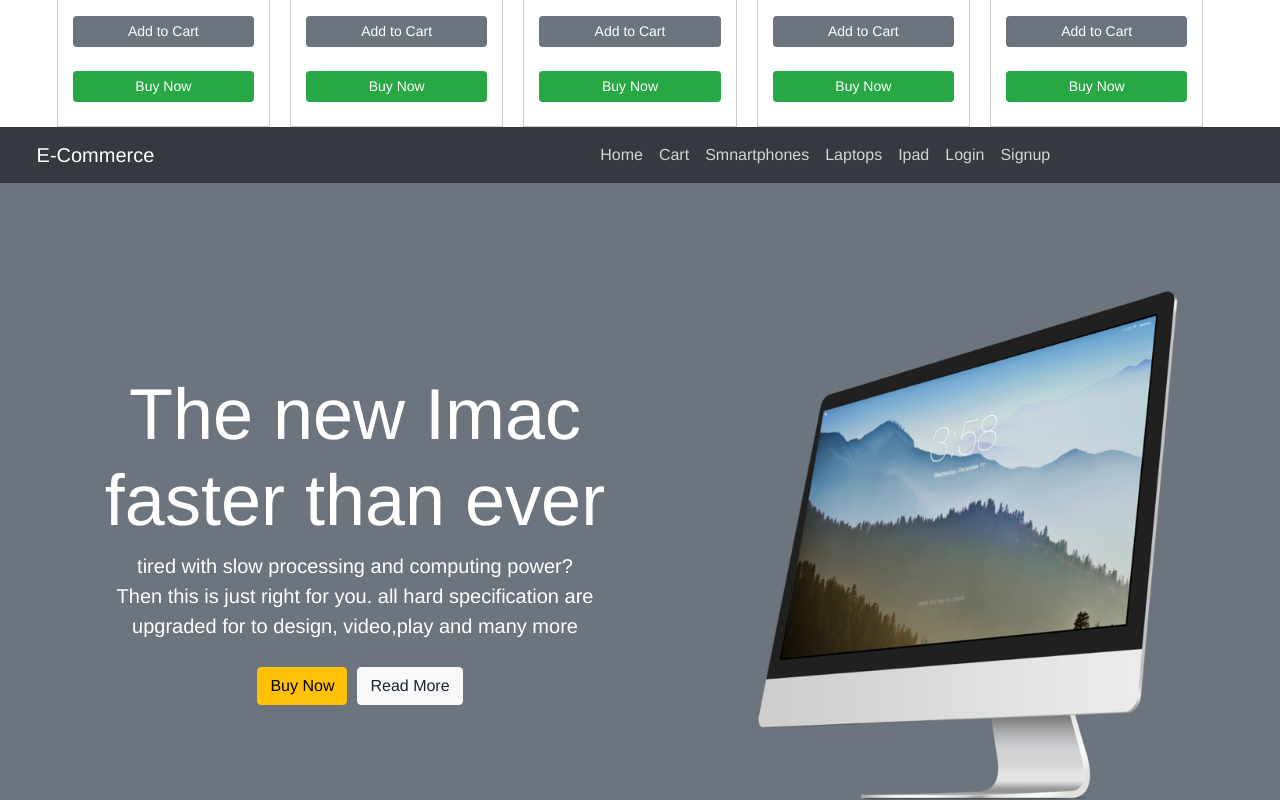
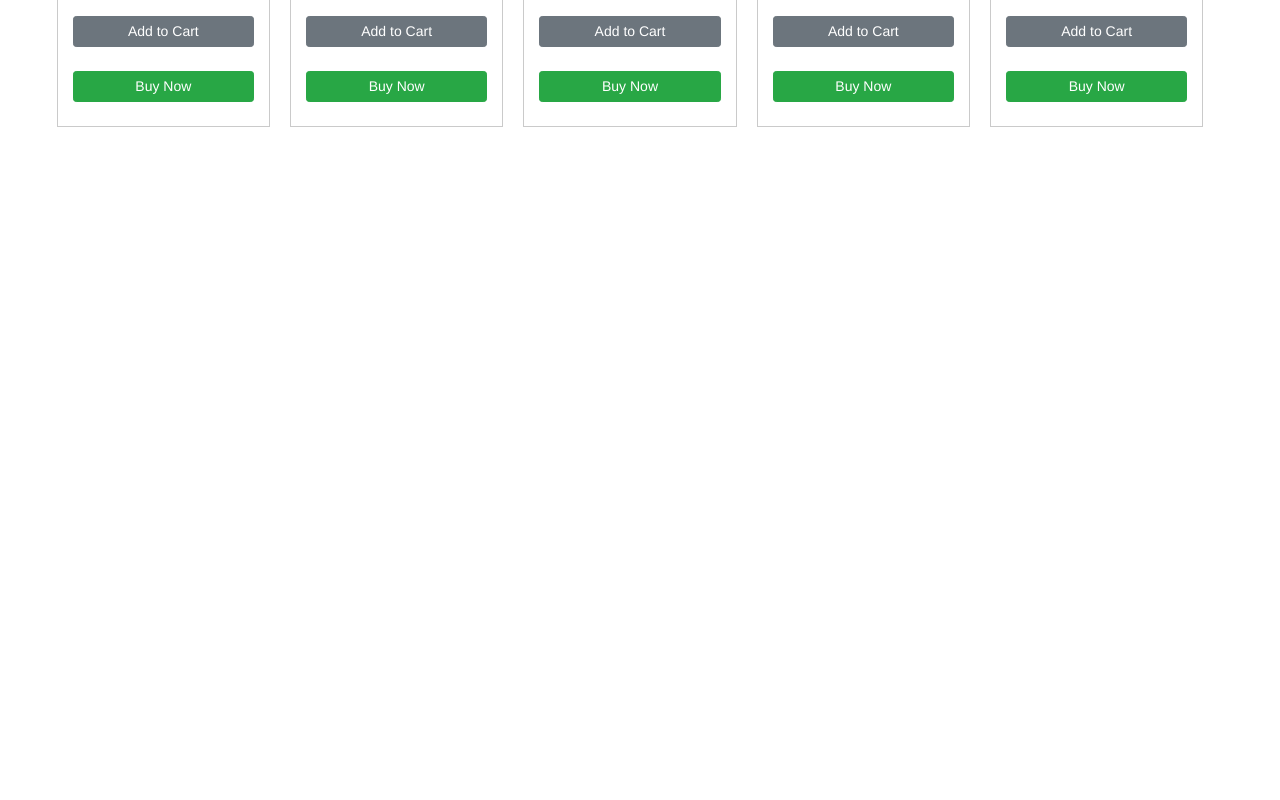
Before and after one commit to tanzimshahriar/a2app, a Vue app: page / in a window 1280 px wide. Shown: the part 1100-1900 px from the top of the page. After the commit the page ends 1227 px from the top, so only its background shows below. Built offline with nearby package versions, Linux system fonts and the light colour scheme.

Commit message:
doubling fixed

```diff
--- a/src/App.vue
+++ b/src/App.vue
@@ -6,7 +6,6 @@
       v-bind:showUnverifiedButtons="showUnverifiedToChild"
       v-bind:loggedIn="userLoggedIn"
     />
-    <NavBar v-bind:btnOne="btnOne" v-bind:btnTwo="btnTwo" />
 
   </div>
 </template>
```
